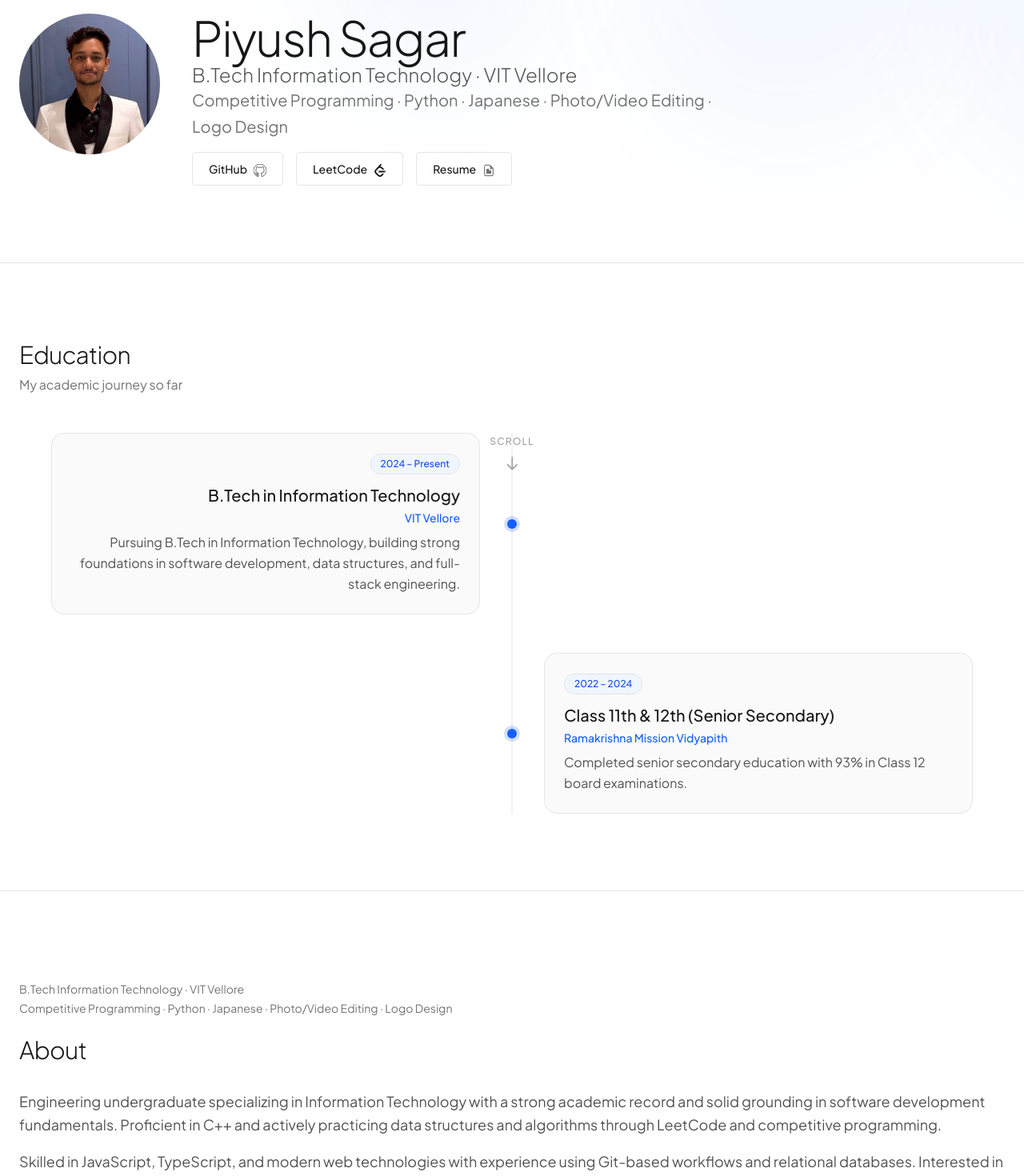
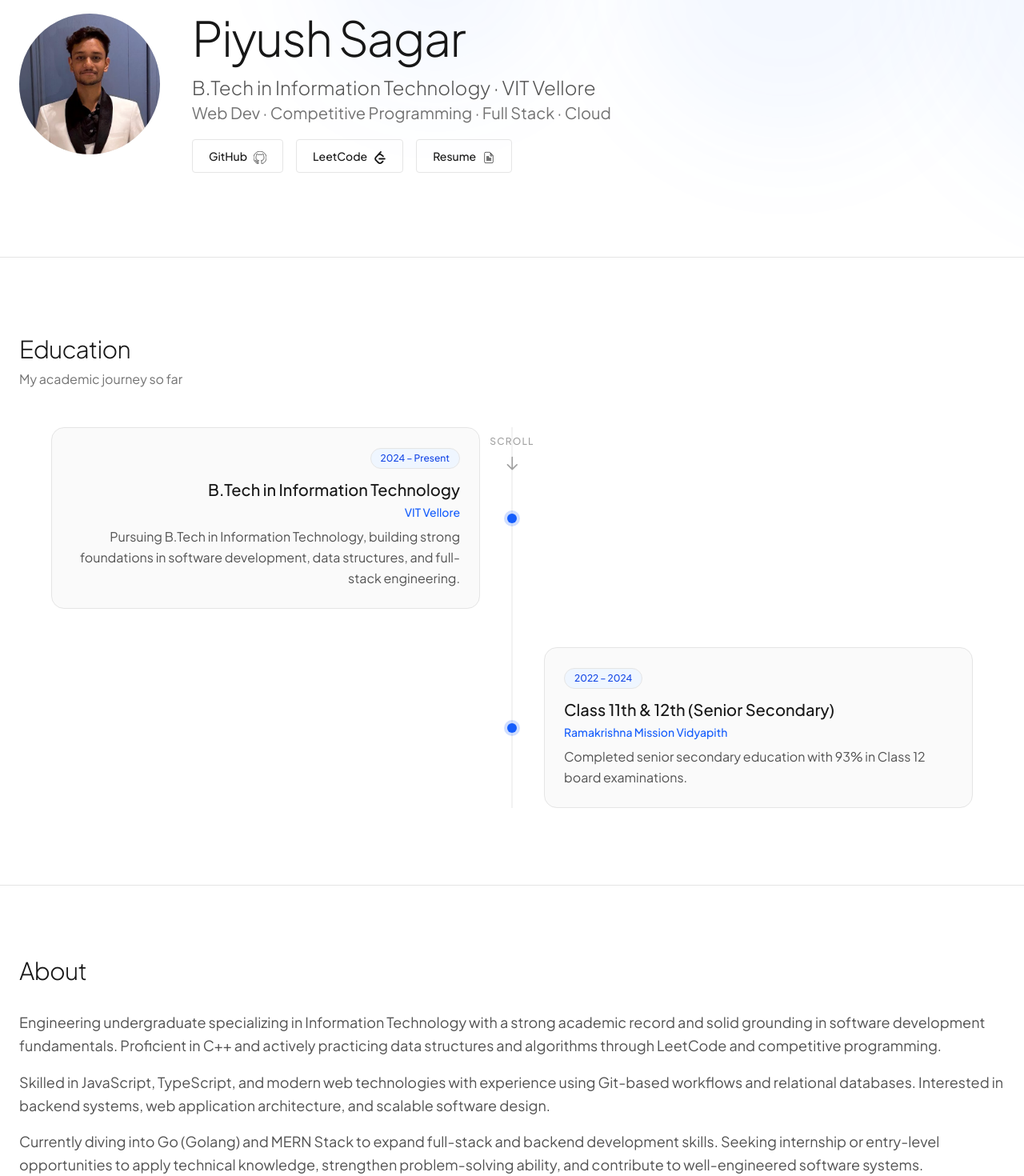
Before and after one commit to Piyush-Sagar/Portfolio, a Next.js app: page / in a window 1280 px wide. Shown: the part 180-1650 px from the top of the page at 80% size. Built offline with nearby package versions, Linux system fonts and the light colour scheme.

Commit message:
feat: update About and Hero components for improved content and styling

```diff
--- a/src/components/About.tsx
+++ b/src/components/About.tsx
@@ -26,7 +26,7 @@ export default function About() {
   return (
     <section
       id="about"
-      className="mx-auto max-w-7xl px-6 py-16 md:py-24 border-t border-neutral-200 dark:border-neutral-800"
+      className="mx-auto max-w-7xl px-6 py-16 md:py-16 border-t border-neutral-200 dark:border-neutral-800"
     >
       <motion.div
         className="flex-1 pt-2 md:pt-0"
@@ -35,23 +35,7 @@ export default function About() {
         whileInView="visible"
         viewport={{ once: true, margin: "-50px" }}
       >
-        {/* Education & Skills tagline */}
-          <motion.p
-            className="mt-4 text-sm text-neutral-500 dark:text-neutral-400"
-            variants={cardVariants}
-            style={{ transitionDelay: "200ms" }}
-          >
-            B.Tech Information Technology · VIT Vellore
-          </motion.p>
-          <motion.p
-            className="mt-1 text-sm text-neutral-500 dark:text-neutral-400"
-            variants={cardVariants}
-            style={{ transitionDelay: "250ms" }}
-          >
-            Competitive Programming · Python · Japanese · Photo/Video Editing · Logo Design
-          </motion.p>
-
-          <motion.h2
+        <motion.h2
             className="mt-6 text-2xl md:text-3xl font-light tracking-tight text-neutral-900 dark:text-neutral-100"
             variants={cardVariants}
           >
@@ -96,9 +80,9 @@ export default function About() {
                 B.Tech IT, VIT Vellore (2024–2028)
               </p>
               <div className="mt-3 relative z-10">
-                <span className="inline-flex items-center gap-1.5 px-3 py-1 rounded-full bg-gradient-to-r from-blue-500 to-blue-600 text-white text-sm font-semibold shadow-lg shadow-blue-500/30">
+                <p className="text-sm font-medium text-neutral-600 dark:text-neutral-400">
                   CGPA: 9.43
-                </span>
+                </p>
               </div>
             </motion.div>
             <motion.div
--- a/src/components/Hero.tsx
+++ b/src/components/Hero.tsx
@@ -125,16 +125,16 @@ export default function Hero() {
             </span>
           </motion.h2>
           <motion.p
-            className="text-xl md:text-2xl font-light text-neutral-600 dark:text-neutral-400"
+            className="text-xl md:text-2xl font-light text-neutral-600 dark:text-neutral-400 mt-4"
             variants={itemVariants}
           >
-            B.Tech Information Technology &middot; VIT Vellore
+            B.Tech in Information Technology &middot; VIT Vellore
           </motion.p>
           <motion.p
             className="text-lg md:text-xl text-neutral-500 dark:text-neutral-500 max-w-2xl leading-relaxed"
             variants={itemVariants}
           >
-            Competitive Programming &middot; Python &middot; Japanese &middot; Photo/Video Editing &middot; Logo Design
+            Web Dev &middot; Competitive Programming &middot; Full Stack &middot; Cloud
           </motion.p>
           <motion.div
             className="flex flex-wrap gap-4 pt-4"
```
